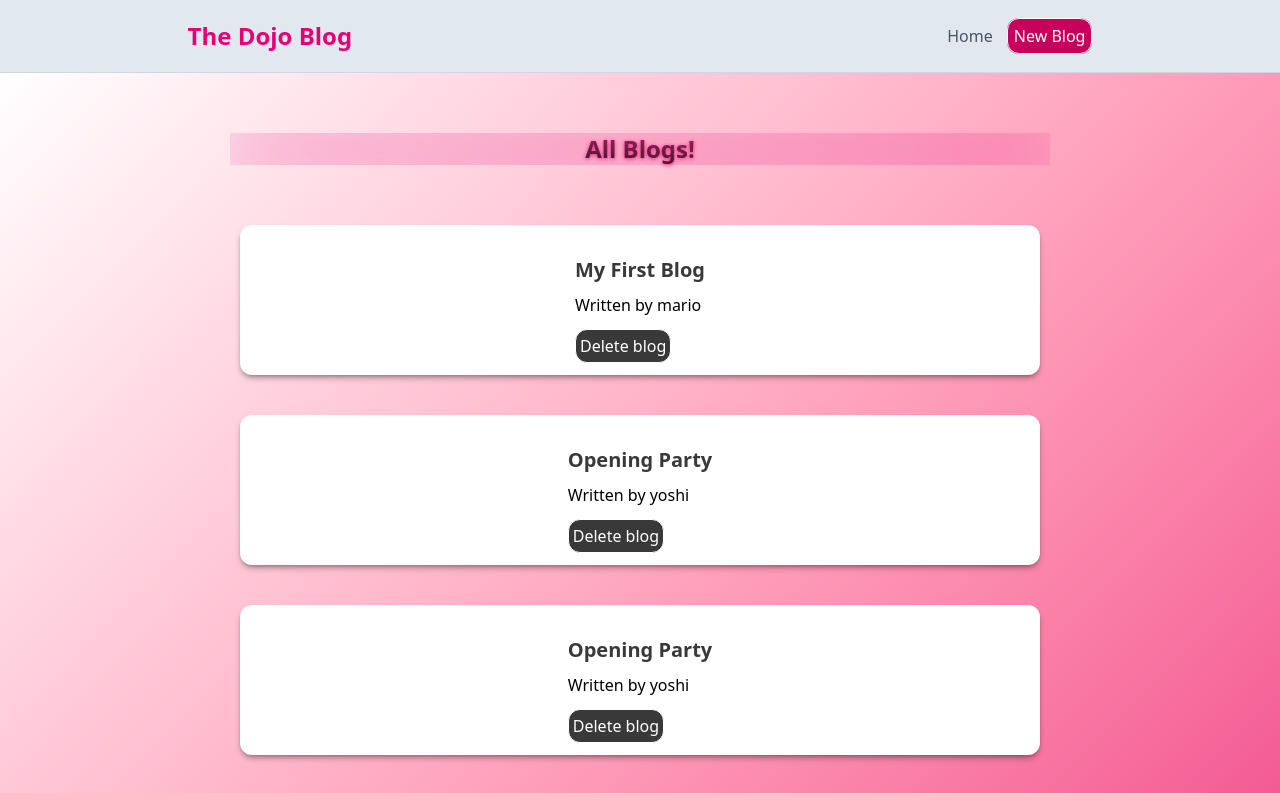
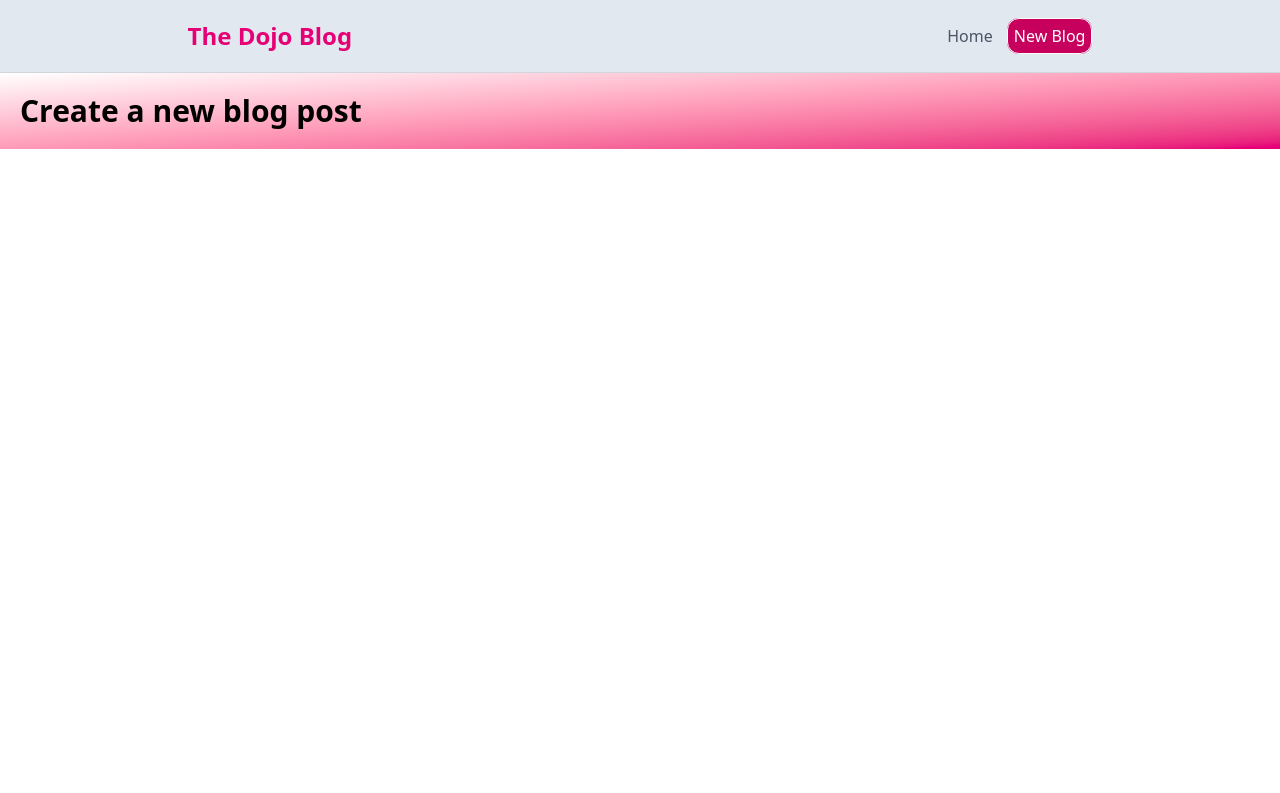
Before and after one commit to jesh-dev/react-tutorials, a React (Vite) app: page /create in a window 1280 px wide. Shown: the top 793 px of the page. Built offline with nearby package versions, Linux system fonts and the light colour scheme; data requests are answered from the project's data file.

Commit message:
feat: add routing with react-router-dom and create blog post page

```diff
--- a/package.json
+++ b/package.json
@@ -13,6 +13,7 @@
     "@tailwindcss/vite": "^4.1.11",
     "react": "^19.1.1",
     "react-dom": "^19.1.1",
+    "react-router-dom": "^7.8.2",
     "tailwindcss": "^4.1.11"
   },
   "devDependencies": {
--- a/src/App.jsx
+++ b/src/App.jsx
@@ -1,5 +1,8 @@
+import Create from './Create';
 import Home from './Home';
 import Navbar from './Navbar';
+import { BrowserRouter as Router, Routes, Route, } from 'react-router-dom';
+
 const App = () => {
   const title = "Welcome to new Blog site";
   const likes = 50;
@@ -7,13 +10,17 @@ const App = () => {
 
   return (
     <>
-    <div className="App m-auto ">
-      <Navbar/>
-      <div className="content bg-gradient-to-tl from-pink-600 to-white  p-[20px]">
-        {/* <h1 className="text-3xl font-bold flex justify-center align-middle text-red-500">{title}</h1> */}
-        <Home/>
+    <Router>
+      <div className="App m-auto ">
+        <Navbar/>
+        <div className="content bg-gradient-to-tl from-pink-600 to-white  p-[20px]">
+          <Routes>
+           <Route path="/" element={<Home/>} />
+           <Route path="/create" element={<Create/>} />
+          </Routes>
+        </div>
       </div>
-    </div>
+    </Router>
     </>
    );
 }
--- /dev/null
+++ b/src/Create.jsx
@@ -0,0 +1,9 @@
+const Create = () => {
+    return (
+        <div>
+            <h2 className="text-3xl font-bold">Create a new blog post</h2>
+        </div>
+     );
+}
+
+export default Create;
--- a/src/Navbar.jsx
+++ b/src/Navbar.jsx
@@ -1,3 +1,4 @@
+import { Link } from "react-router-dom";
 
 const Navbar = () => {
     return (
@@ -6,8 +7,8 @@ const Navbar = () => {
             <h1 className="text-2xl max-sm:text-xl font-bold text-pink-600">The Dojo Blog</h1>
             <div className="links ml-65 max-sm:ml-17
             [p] text-gray-600 ">
-                <a href="/" className=" decoration-none pr-[14px] max-sm:p-2  hover:text-pink-600">Home</a>
-                <a href="/create" className="decoration-none p-[6px] max-sm:p-2  bg-pink-700 text-white border rounded-xl hover:bg-white hover:text-pink-600 transition ease-in-out delay-300 duration-300">New Blog</a>
+                <Link to="/" className=" decoration-none pr-[14px] max-sm:p-2  hover:text-pink-600">Home</Link>
+                <Link to="/create" className="decoration-none p-[6px] max-sm:p-2  bg-pink-700 text-white border rounded-xl hover:bg-white hover:text-pink-600 transition ease-in-out delay-300 duration-300">New Blog</Link>
             </div>
         </nav>
         </>
```
Also changed, not shown: 1 other file (tests, documents, lock files or other folders).
